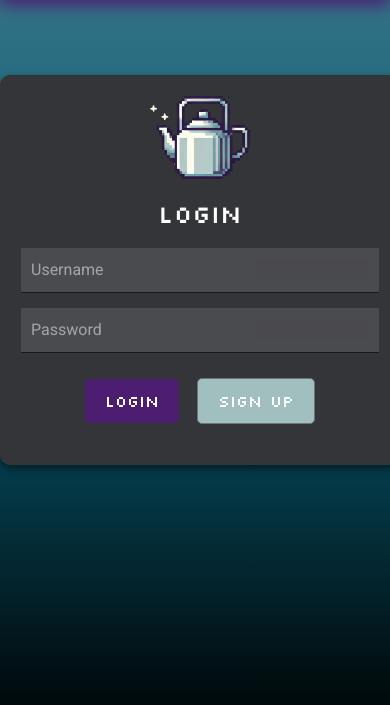
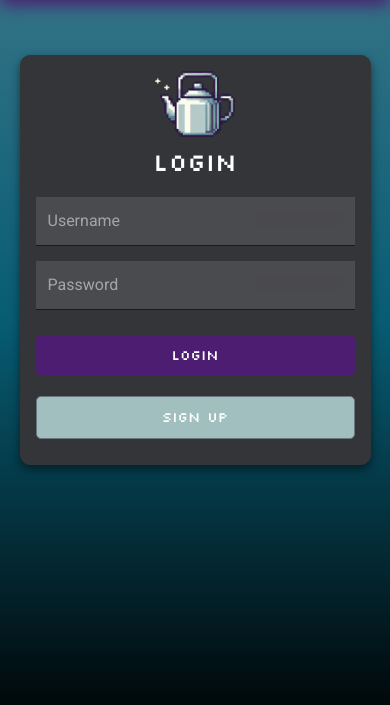
Before and after one commit to Icecreamy8229/kettle, a Flask app: page /library in a window 390 px wide. Shown: the part 100-805 px from the top of the page. Run offline with Flask 3, Linux system fonts and the light colour scheme; parts of the project's set-up code (start-up, migrations or seed data) failed here and were passed over; some libraries are stand-ins or nearby versions.

Commit message:
Fixed searchbar clear, added login/signup breakpoints
One of my lines for the searchbar might have gotten blown away yesterday, so I added it back and the searchbar's clear works again.

```diff
--- a/templates/login.html
+++ b/templates/login.html
@@ -116,6 +116,39 @@
             border: none;
             background: none;
         }
+
+        @media (max-width: 480px) {
+        #login-container,
+        #signup-container {
+            width: 90% !important;
+            margin: 30px auto;
+            padding: 15px;
+        }
+
+        .form-fields {
+            font-size: 16px;
+            padding: 12px;
+        }
+
+        .btn-primary,
+        .btn-secondary {
+            font-size: 14px;
+            padding: 10px;
+            width: 100%;
+            box-sizing: border-box;
+        }
+
+        button {
+            margin: 10px 0;
+            width: 100%;
+        }
+
+        #login-container img {
+            width: 80px;
+            margin-bottom: 10px;
+        }
+    }
+
     </style>
 {% endblock %}
 
--- a/templates/searchbar.html
+++ b/templates/searchbar.html
@@ -4,6 +4,8 @@
 
 </div>
 
+<div id="home-url" data-url="{{ url_for('routes.index_route') }}" style="display: none;"></div>
+
 {% block aftercontent %}
     <script src="../static/searchbar.js"></script>
 {% endblock %}
```
